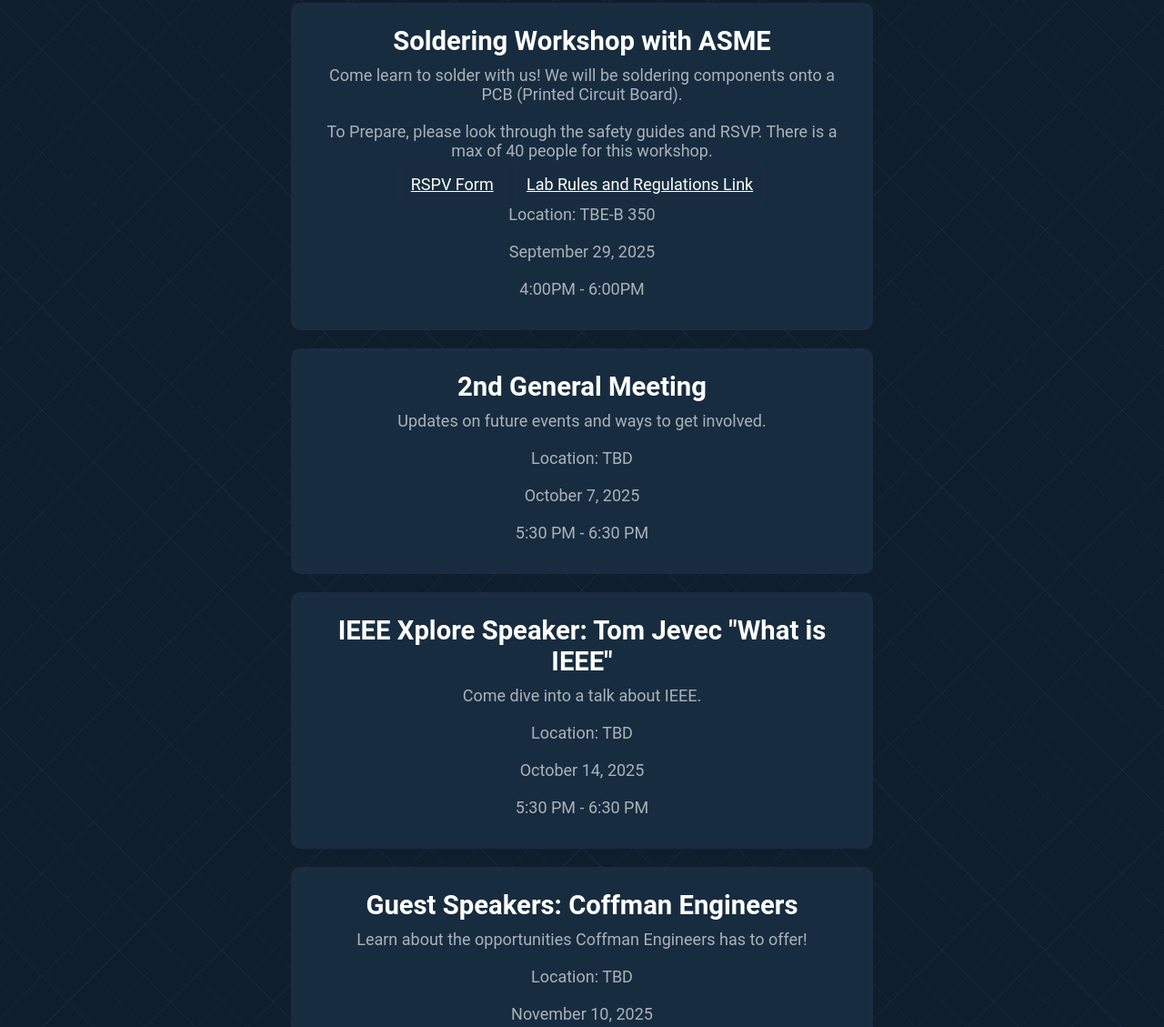
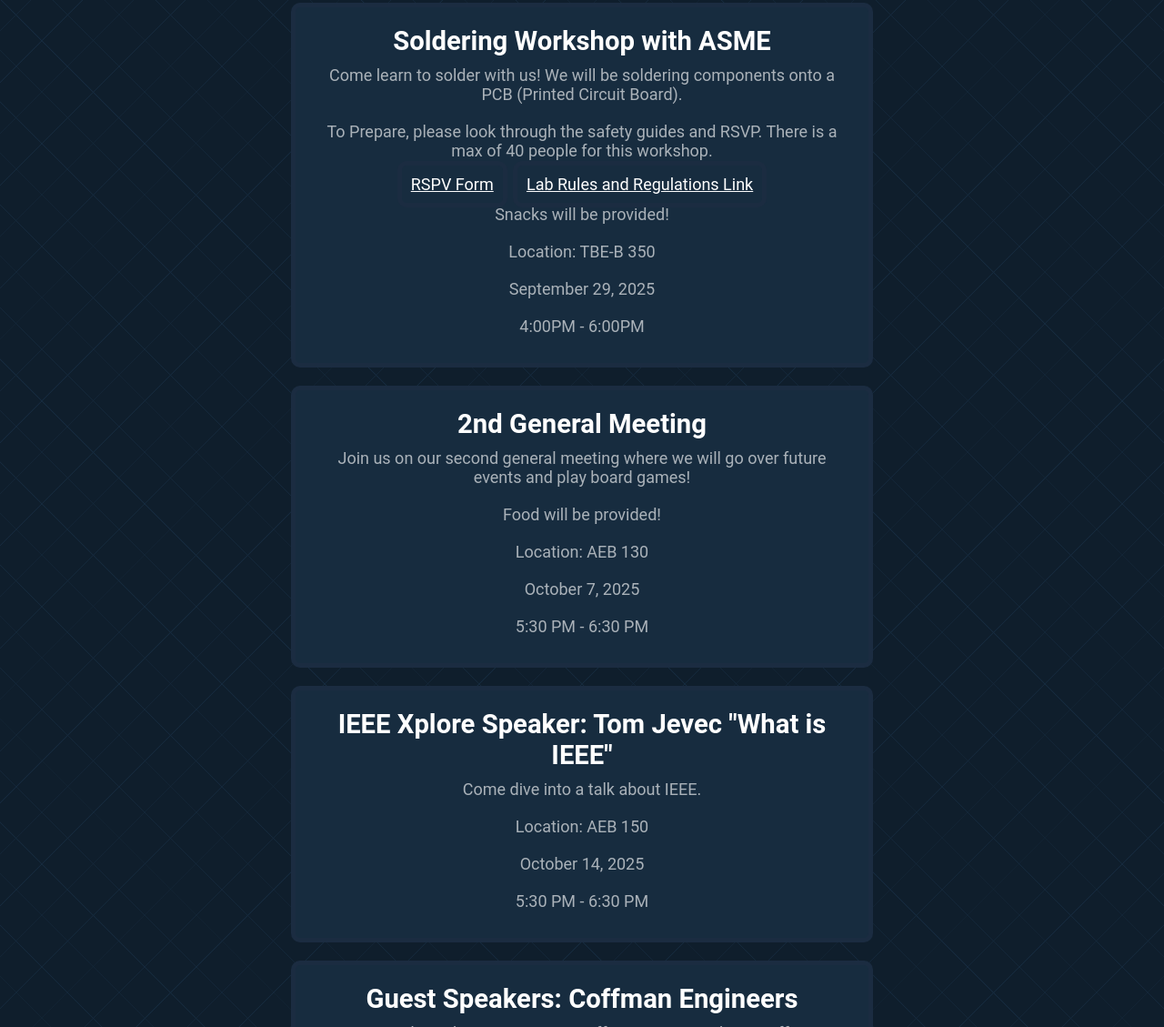
Before and after one commit to IEEE-UNLV/IEEE-UNLV-Website, a website: page events.html in a window 1280 px wide. Shown: the part 220-1349 px from the top of the page at 91% size. Drawn offline with Linux system fonts and the light colour scheme.

Commit message:
Update events.html

```diff
--- a/events.html
+++ b/events.html
@@ -37,21 +37,23 @@
                 <p>To Prepare, please look through the safety guides and RSVP. There is a max of 40 people for this workshop.</p>
                 <a href="https://docs.google.com/forms/d/e/1FAIpQLSfrUqeb52wK6QwP5JxPvApkw6bt3C9RLe1Jv378FW7IC_EOPw/viewform" target="blank" class="currentEventsContainer"><u>RSPV Form</u></a>
                 <a href="https://eelabs.faculty.unlv.edu/index.html?navi=main_labrules" target="blank" class="currentEventsContainer"><u>Lab Rules and Regulations Link</u></a>
+                <p>Snacks will be provided!</p>
                 <p>Location: TBE-B 350</p>
                 <p>September 29, 2025</p>
                 <p>4:00PM - 6:00PM</p>
             </div>
             <div class="currentEventsContainer">
                 <h3>2nd General Meeting</h3>
-                <p>Updates on future events and ways to get involved.</p>
-                <p>Location: TBD</p>
+                <p>Join us on our second general meeting where we will go over future events and play board games!</p>
+                <p>Food will be provided!</p>
+                <p>Location: AEB 130</p>
                 <p>October 7, 2025</p>
                 <p>5:30 PM - 6:30 PM</p>
             </div>
             <div class="currentEventsContainer">
                 <h3>IEEE Xplore Speaker: Tom Jevec "What is IEEE"</h3>
                 <p>Come dive into a talk about IEEE.</p>
-                <p>Location: TBD</p>
+                <p>Location: AEB 150</p>
                 <p>October 14, 2025</p>
                 <p>5:30 PM - 6:30 PM</p>
             </div>
```
